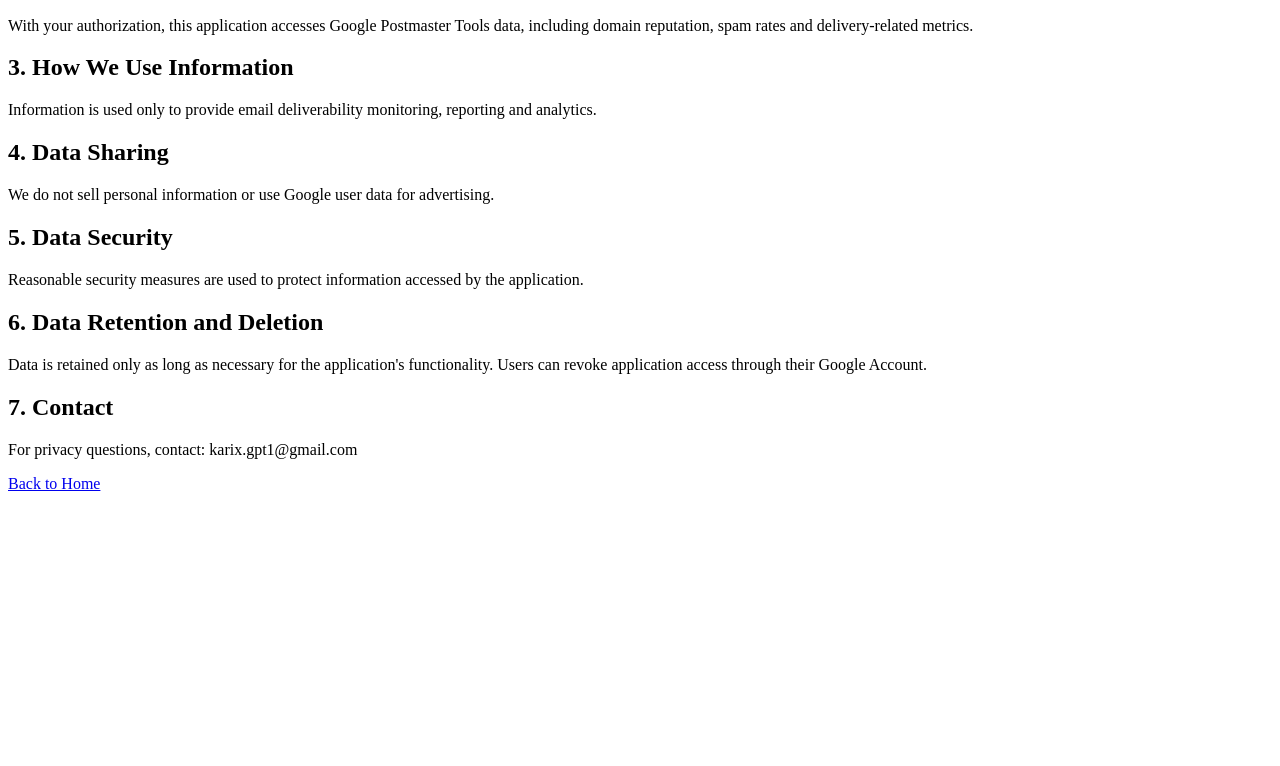
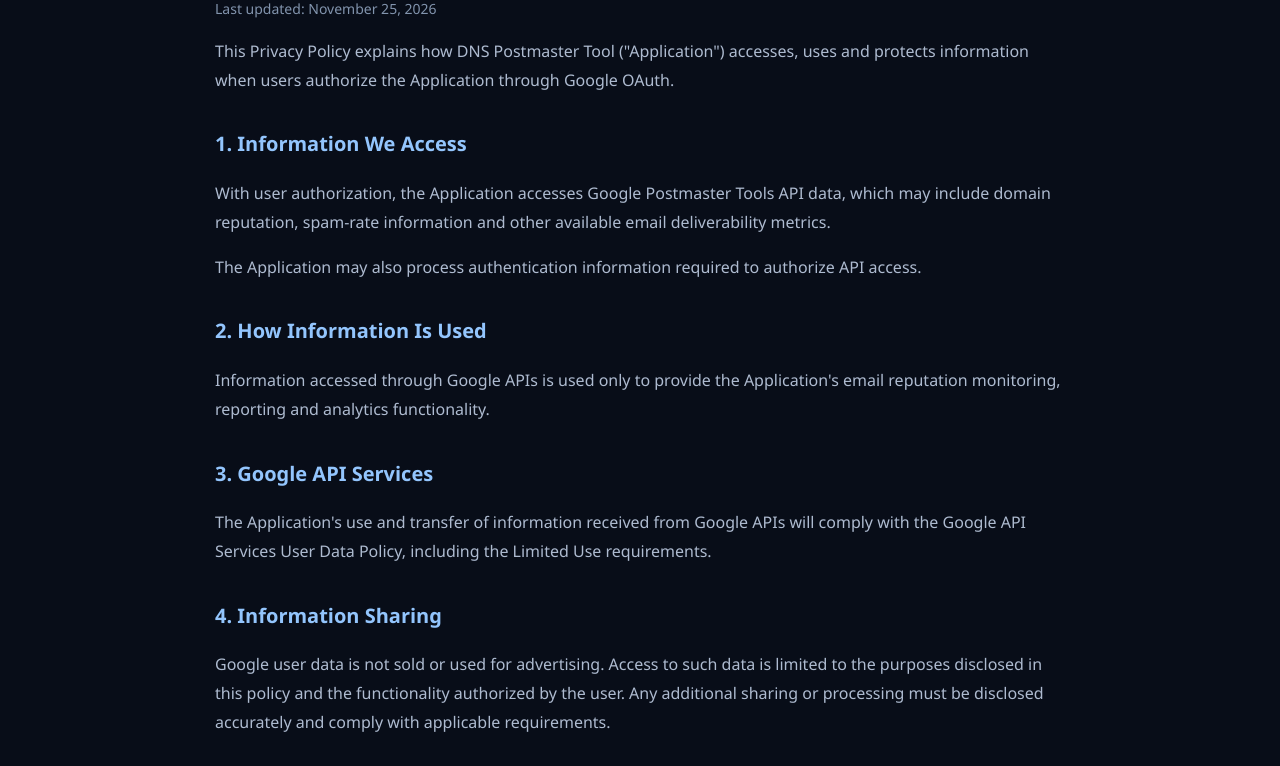
Before and after one commit to Dharshan-B/Postmaster_API, a plain HTML site: page privacy.html in a window 1280 px wide. Shown: the part 233-999 px from the top of the page. Before the commit the page ends 800 px from the top, so only its background shows below. Drawn offline with Linux system fonts and the light colour scheme.

Commit message:
Revise privacy policy layout and content
Updated the privacy policy structure and content for clarity and organization.

```diff
--- a/privacy.html
+++ b/privacy.html
@@ -3,58 +3,132 @@
 <html lang="en">
 <head>
 <meta charset="UTF-8">
-    <meta name="viewport" content="width=device-width, initial-scale=1">
-    <title>Privacy Policy - DNS Postmaster Tool</title>
+<meta name="viewport" content="width=device-width, initial-scale=1.0">
+<title>Privacy Policy | DNS Postmaster</title>
+<style>
+body {
+  margin:0;
+  background:#080d18;
+  color:#e8eef8;
+  font-family:Segoe UI,Arial,sans-serif;
+  line-height:1.8;
+}
+header {
+  padding:25px;
+  border-bottom:1px solid #263650;
+}
+header a {color:#60a5fa;text-decoration:none}
+main {
+  max-width:850px;
+  margin:55px auto;
+  padding:0 24px;
+}
+h1 {font-size:38px;letter-spacing:-1px}
+h2 {font-size:20px;margin-top:32px;color:#93c5fd}
+p,li {color:#aebbd0}
+.updated {color:#8294ad;font-size:14px}
+footer {
+  border-top:1px solid #263650;
+  padding:25px;
+  text-align:center;
+  color:#8294ad;
+  font-size:13px;
+}
+</style>
 </head>
 <body>
+
+<header>
+  <a href="index.html">← DNS Postmaster</a>
+</header>
+
+<main>
 <h1>Privacy Policy</h1>
-    <p>Last updated: November 25, 2026</p>
+<p class="updated">Last updated: November 25, 2026</p>
 
-    <h2>1. Introduction</h2>
 <p>
-        DNS Postmaster Tool is designed to monitor email
-        domain reputation and deliverability using the
-        Google Postmaster Tools API.
+This Privacy Policy explains how DNS Postmaster Tool
+("Application") accesses, uses and protects information
+when users authorize the Application through Google OAuth.
 </p>
 
-    <h2>2. Information We Access</h2>
+<h2>1. Information We Access</h2>
 <p>
-        With your authorization, this application accesses
-        Google Postmaster Tools data, including domain
-        reputation, spam rates and delivery-related metrics.
+With user authorization, the Application accesses Google
+Postmaster Tools API data, which may include domain reputation,
+spam-rate information and other available email
+deliverability metrics.
+</p>
+<p>
+The Application may also process authentication information
+required to authorize API access.
 </p>
 
-    <h2>3. How We Use Information</h2>
+<h2>2. How Information Is Used</h2>
 <p>
-        Information is used only to provide email
-        deliverability monitoring, reporting and analytics.
+Information accessed through Google APIs is used only to
+provide the Application's email reputation monitoring,
+reporting and analytics functionality.
 </p>
 
-    <h2>4. Data Sharing</h2>
+<h2>3. Google API Services</h2>
 <p>
-        We do not sell personal information or use Google
-        user data for advertising.
+The Application's use and transfer of information received
+from Google APIs will comply with the Google API Services
+User Data Policy, including the Limited Use requirements.
+</p>
+
+<h2>4. Information Sharing</h2>
+<p>
+Google user data is not sold or used for advertising.
+Access to such data is limited to the purposes disclosed
+in this policy and the functionality authorized by the user.
+Any additional sharing or processing must be disclosed
+accurately and comply with applicable requirements.
 </p>
 
 <h2>5. Data Security</h2>
 <p>
-        Reasonable security measures are used to protect
-        information accessed by the application.
+Reasonable technical and organizational safeguards are
+used to protect information handled by the Application.
+Authentication credentials and access tokens should be
+protected against unauthorized access.
 </p>
 
 <h2>6. Data Retention and Deletion</h2>
 <p>
-        Data is retained only as long as necessary for the
-        application's functionality. Users can revoke
-        application access through their Google Account.
+Information is retained only for as long as necessary for
+the Application's disclosed purposes and applicable
+requirements. Users may request deletion of their
+associated application data through the contact address
+provided below.
 </p>
 
-    <h2>7. Contact</h2>
+<h2>7. Revoking Access</h2>
 <p>
-        For privacy questions, contact:
-        karix.gpt1@gmail.com
+Users can revoke the Application's access through their
+Google Account third-party connections and permissions
+settings.
 </p>
 
-    <p><a href="index.html">Back to Home</a></p>
+<h2>8. Changes to This Policy</h2>
+<p>
+This Privacy Policy may be updated when the Application's
+functionality or data practices change. The latest version
+will be published on this page.
+</p>
+
+<h2>9. Contact</h2>
+<p>
+For privacy-related questions or data deletion requests,
+contact: YOUR_SUPPORT_EMAIL
+</p>
+
+</main>
+
+<footer>
+© 2026 DNS Postmaster Tool. All rights reserved.
+</footer>
+
 </body>
 </html>
```
Lines whose indentation alone changed are shown as unchanged.
